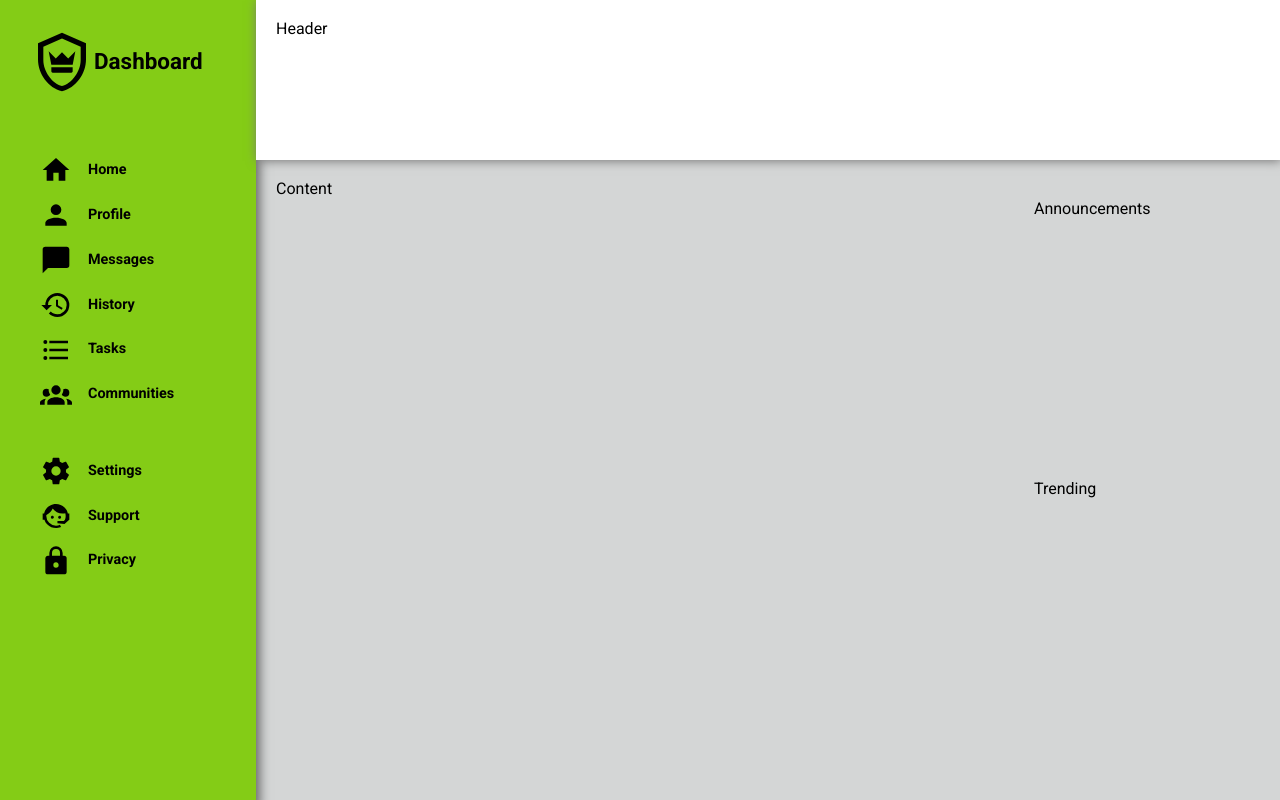
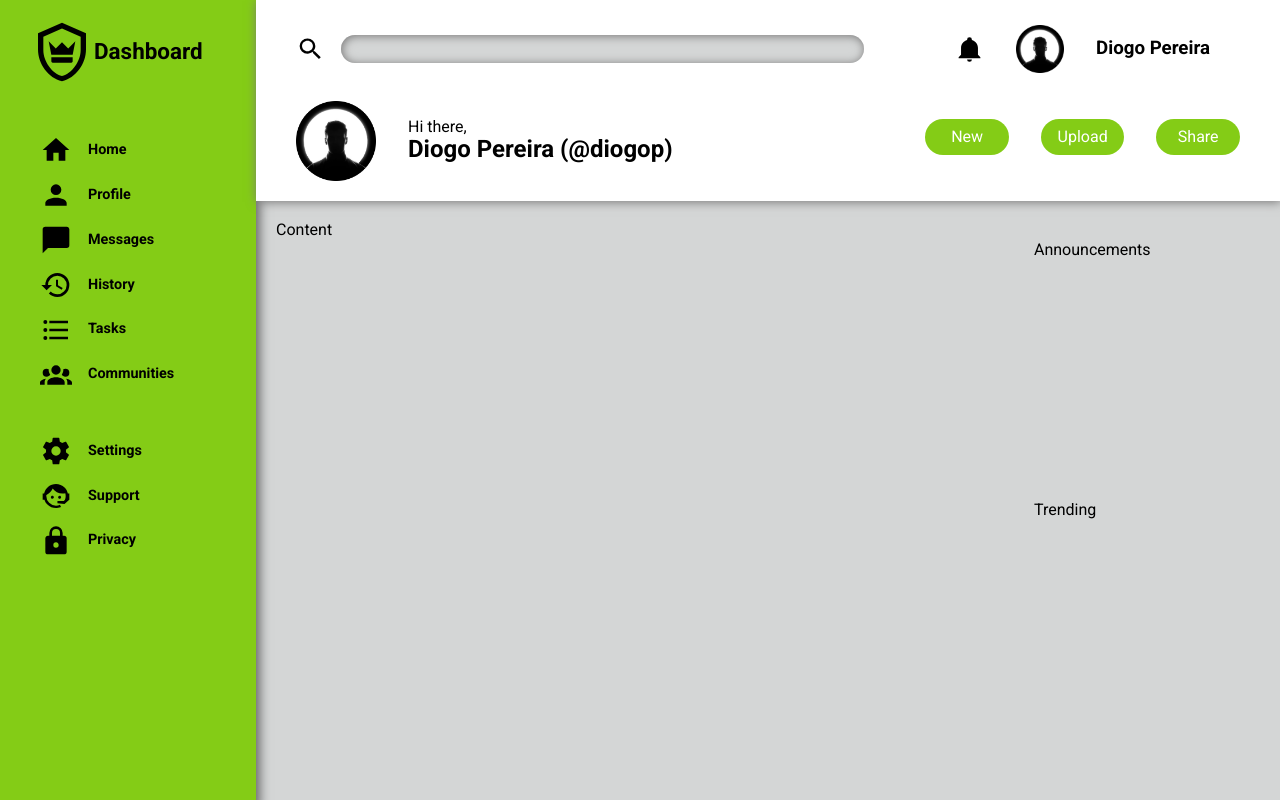
Before and after one commit to diogopdev/Admin-Dashboard, a plain HTML site: page index.html in a window 1280 px wide. Drawn offline with Linux system fonts and the light colour scheme.

Commit message:
Header(search-bar, profile, welcome, post buttons)

```diff
--- a/index.html
+++ b/index.html
@@ -9,7 +9,36 @@
 		<title>Admin Dashboard</title>
 	</head>
 	<body>
-		<header class="header">Header</header>
+
+		<header class="header">
+
+			<div class="search-bar">
+				<img class="header-icons" src="images/search.svg" alt="Search">
+				<input type="text">
+			</div>
+
+			<div class="profile">
+				<img class="header-icons" src="images/notification.svg" alt="notification">
+				<img class="profile-pic" src="images/profile-pic.png" alt="Profile">
+				<h3>Diogo Pereira</h3>
+			</div>
+
+			<div class="welcome">
+				<img class="welcome-img" src="images/profile-pic.png" alt="">
+				<div class="welcome-text">
+					<p class="hi-there">Hi there,</p>
+					<h2 class="welcome-name">Diogo Pereira (@diogop)</h2>
+				</div>
+			</div>
+
+			<div class="post">
+				<button>New</button>
+				<button>Upload</button>
+				<button>Share</button>
+			</div>
+
+		</header>
+
 		<nav class="sidebar">
 
 			<div class="logo">
--- a/styles.css
+++ b/styles.css
@@ -10,36 +10,6 @@ body {
 	grid-template-rows: 1fr 4fr;
 }
 
-ul {
-	padding-left: 40px;
-}
-
-ul li {
-	list-style-type: none;
-	font-weight: 700;
-	margin-bottom: 0.8rem;
-}
-
-ul li img {
-	height: 2rem;
-	margin-right: 1rem;
-	cursor: pointer;
-}
-
-ul li img:hover ~ p {
-	border-bottom: 1px solid;
-}
-
-ul li p {
-	cursor: pointer;
-	margin: 0;
-}
-
-ul li p:hover {
-	border-bottom: 1px solid;
-}
-
-
 /* HEADER ------------------------------------------ */
 
 .header{
@@ -48,7 +18,87 @@ ul li p:hover {
 	z-index: 10;
 	box-shadow: 1px 1px 10px #777676;
 	background-color: white;
-	padding: 20px;
+	padding: 5px 40px 20px 40px;
+
+	display: grid;
+	grid-template-columns: 2fr 1fr;
+	grid-template-rows: 1fr 1fr;
+}
+
+.header-icons {
+	height: 1.8rem;
+}
+
+/* search bar ------------ */
+
+.search-bar{
+	display: flex;
+	align-items: center;
+	justify-content: flex-start;
+}
+
+.search-bar img {
+	margin-right: 1rem;
+}
+
+.search-bar input {
+	width: 80%;
+	height: 1.8rem;
+	border-radius: 1rem;
+	border: none;
+	background-color: #d4d6d6;
+	padding: 0 10px 0 10px;
+	box-shadow: inset 1px 1px 10px #777676;
+}
+
+/* profile ------------ */
+
+.profile {
+	display: flex;
+	align-items: center;
+	justify-content: center;
+	gap: 2rem;
+}
+
+.profile-pic {
+	height: 3rem;
+}
+
+/* welcome ------------ */
+
+.welcome{
+	margin-top: .5rem;
+	display: grid;
+	align-items: center;
+	grid-template-columns: 5rem 2fr;
+	gap: 2rem;
+}
+
+.welcome-img{
+	height: 5rem;
+}
+
+.welcome-text p,
+.welcome-text h2{
+	margin: 0;
+}
+
+/* post ------------ */
+
+.post{
+	display: grid;
+	grid-template-columns: 1fr 1fr 1fr;
+	gap:2rem;
+	align-items: center;
+}
+
+.post button {
+	cursor: pointer;
+	background-color: #84cc16;
+	color: white;
+	border: none;
+	border-radius: 2rem;
+	height: 2.3rem;
 }
 
 /* SIDEBAR ------------------------------------------ */
@@ -72,7 +122,7 @@ ul li p:hover {
 	align-items: center;
 	font-size: 1.2rem;
 	height: 4rem;
-	padding: 30px;
+	padding: 20px 0 20px 30px;
 }
 
 .logo img {
@@ -82,6 +132,35 @@ ul li p:hover {
 .logo h3 {
 	display: inline;
 	cursor: default;
+}
+
+.sidebar ul {
+	padding-left: 40px;
+}
+
+.sidebar ul li {
+	list-style-type: none;
+	font-weight: 700;
+	margin-bottom: 0.8rem;
+}
+
+.sidebar ul li img {
+	height: 2rem;
+	margin-right: 1rem;
+	cursor: pointer;
+}
+
+.sidebar ul li img:hover ~ p {
+	border-bottom: 1px solid;
+}
+
+.sidebar ul li p {
+	cursor: pointer;
+	margin: 0;
+}
+
+.sidebar ul li p:hover {
+	border-bottom: 1px solid;
 }
 
 .menu ul li {
```
Also changed, not shown: images/profile-pic.png (added).
